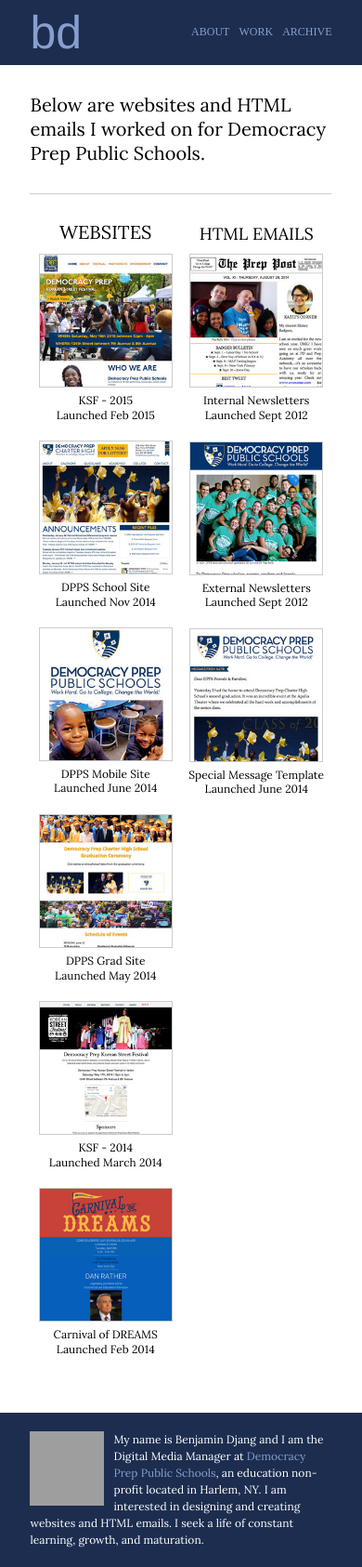
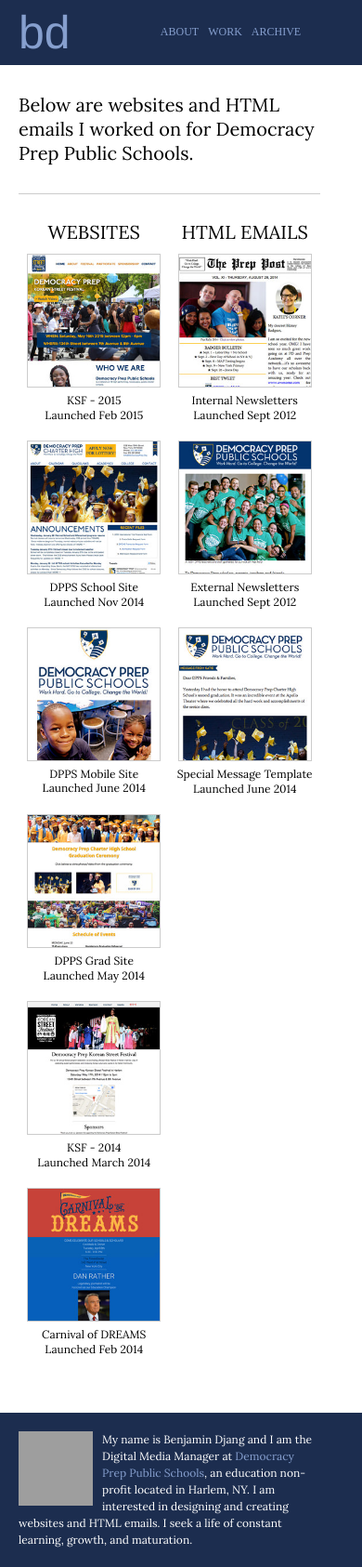
Before and after one commit to bdjang/benjamin-djang, a Jekyll site: the page built from work.html, in a window 390 px wide. Shown: the whole page at 93% size. Built offline with Jekyll 4.4.1, drawn with Linux system fonts in a browser that asks for light colours; grey boxes are pictures that could not be loaded.

Commit message:
Adjusted col-1-12 width

```diff
--- a/css/main.scss
+++ b/css/main.scss
@@ -277,9 +277,12 @@
 		max-width: 160px;
 		height: 160px;
 	}
-	.workTitle-email {
+	/*.workTitle-email {
 		font-size: 18px;
 		padding: 3px 0 0 0;
+	}	*/
+	.col-1-12 {
+		width: 3%;
 	}
 }
 
```
